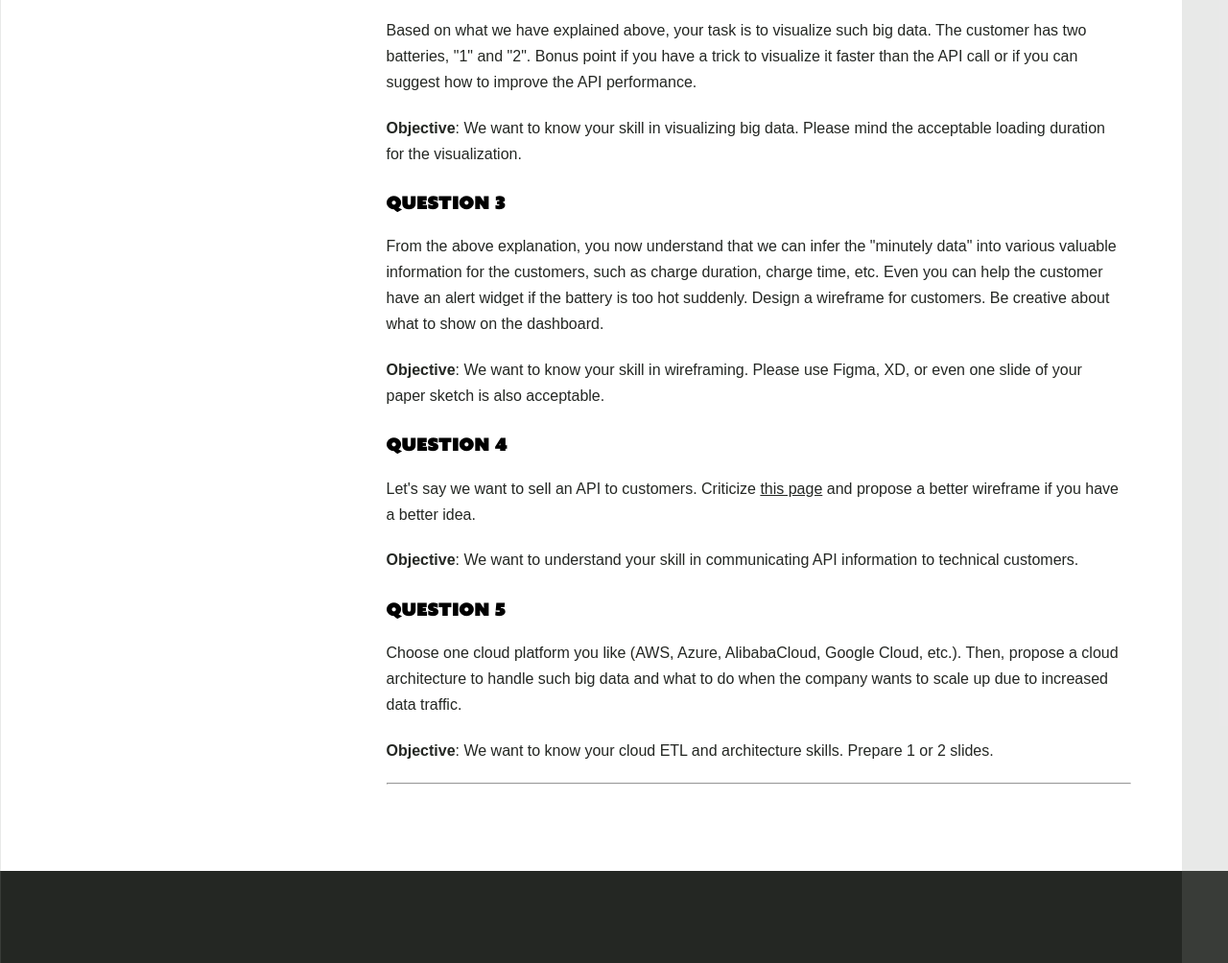
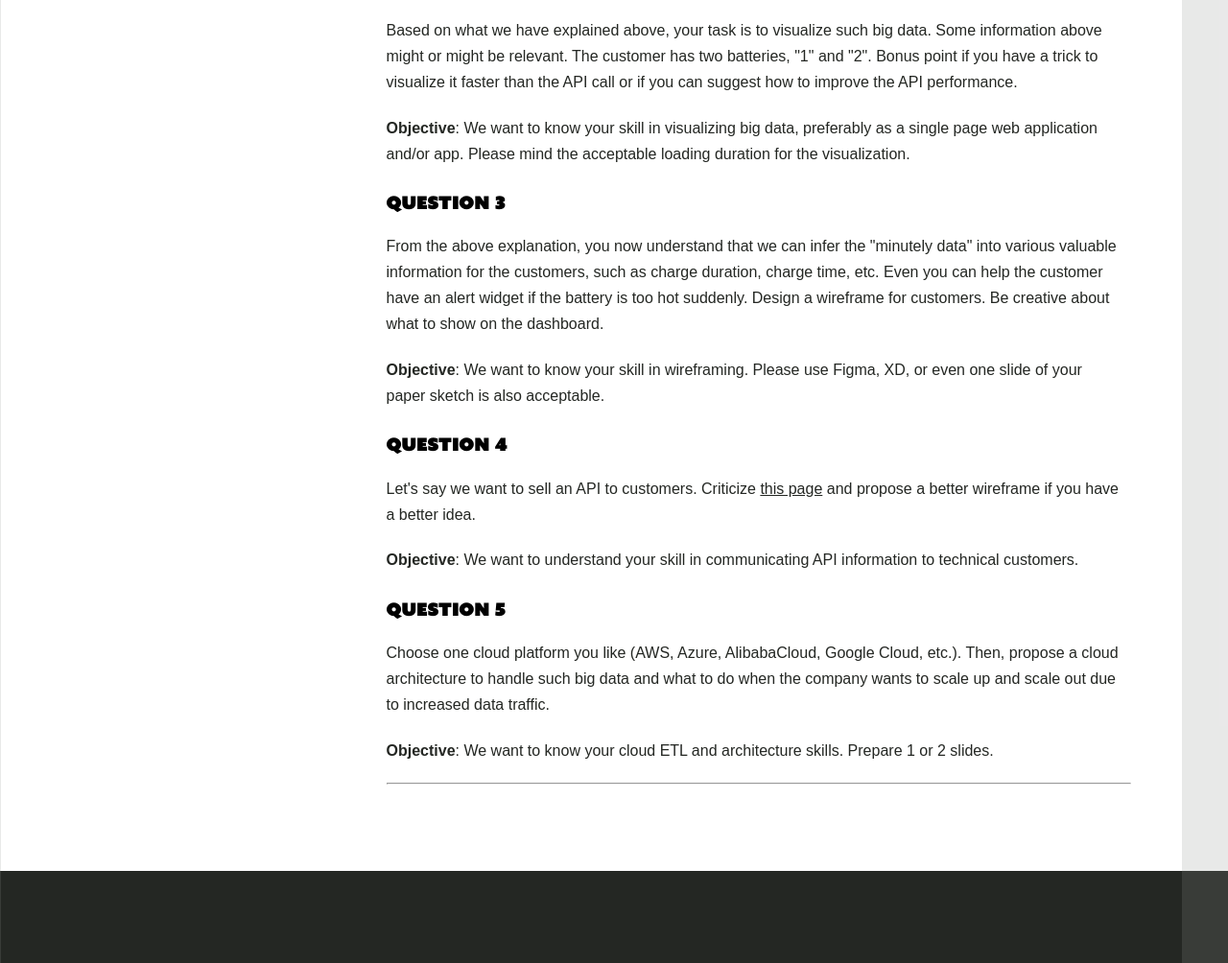
Before and after one commit to micropowergroupab/swagger, a website: page exercise.html in a window 1280 px wide. Shown: the part 1276-2280 px from the top of the page at 96% size. Drawn offline with Linux system fonts and the light colour scheme.

Commit message:
Update exercise.html

```diff
--- a/exercise.html
+++ b/exercise.html
@@ -42,7 +42,7 @@
  <aside>
  <div class="meta-detail a-fade anim">
  <div class=author><h6>Technical issues </h6><span class=author-name>dhany.saputra@micropower.se</span></div>
- <div class=ert><div class=estimated-reading-time><h6>Deadline</h6><span>August 18th, 2023 kl. 23:59 Stockholm time</span></div></div>
+ <div class=ert><div class=estimated-reading-time><h6>Deadline</h6><span>August 18th, 2023, 23:59</span></div></div>
  </div>
  </aside>
  <article id=post-9 class="post-9 ux_workshops type-ux_workshops status-publish hentry category-workshop-exercises tag-closing">
@@ -81,8 +81,8 @@ Customers want to see the charging curve (voltage, temperature, current, and sta
 <li>How many times and at what time somebody charged the battery</li>
 <li>How somebody charged the battery (fast-charge, normal-charge, maintenance-charge, equalization), etc</li></ul></h2></p>
 <p>Now you understand the difference between "discharging" and "charging" states. There is another state called "idle", where the current is around 0 A, perhaps 0.65 A, or -0.3 A or even -2.3 A. Another state is called "<a href="https://en.wikipedia.org/wiki/Regenerative_braking">regen</a>", which might look like someone charges the battery within (let's say) less than 30 seconds, but it was just a regen.</p>
-<p>Based on what we have explained above, your task is to visualize such big data. The customer has two batteries, "1" and "2".  Bonus point if you have a trick to visualize it faster than the API call or if you can suggest how to improve the API performance.</p>
-<p><b>Objective</b>: We want to know your skill in visualizing big data. Please mind the acceptable loading duration for the visualization.</p>
+<p>Based on what we have explained above, your task is to visualize such big data.  Some information above might or might be relevant. The customer has two batteries, "1" and "2".  Bonus point if you have a trick to visualize it faster than the API call or if you can suggest how to improve the API performance.</p>
+<p><b>Objective</b>: We want to know your skill in visualizing big data, preferably as a single page web application and/or app. Please mind the acceptable loading duration for the visualization.</p>
 <p><h4>Question 3</h4></p>
 <p>From the above explanation, you now understand that we can infer the "minutely data" into various valuable information for the customers, such as charge duration, charge time, etc. Even you can help the customer have an alert widget if the battery is too hot suddenly. Design a wireframe for customers. Be creative about what to show on the dashboard.</p>
 <p><b>Objective</b>: We want to know your skill in wireframing. Please use Figma, XD, or even one slide of your paper sketch is also acceptable.</p>
@@ -90,7 +90,7 @@ Customers want to see the charging curve (voltage, temperature, current, and sta
 <p>Let's say we want to sell an API to customers. Criticize <a href="https://micropowergroupab.github.io/swagger/">this page</a> and propose a better wireframe if you have a better idea.</p>
 <p><b>Objective</b>: We want to understand your skill in communicating API information to technical customers.</p>
 <p><h4>Question 5</h4></p>
-<p>Choose one cloud platform you like (AWS, Azure, AlibabaCloud, Google Cloud, etc.). Then, propose a cloud architecture to handle such big data and what to do when the company wants to scale up due to increased data traffic.</p>
+<p>Choose one cloud platform you like (AWS, Azure, AlibabaCloud, Google Cloud, etc.). Then, propose a cloud architecture to handle such big data and what to do when the company wants to scale up and scale out due to increased data traffic.</p>
 <p><b>Objective</b>: We want to know your cloud ETL and architecture skills. Prepare 1 or 2 slides.</p>
 <hr>
 <div id=jp-relatedposts class=jp-relatedposts style=display:block>
```
